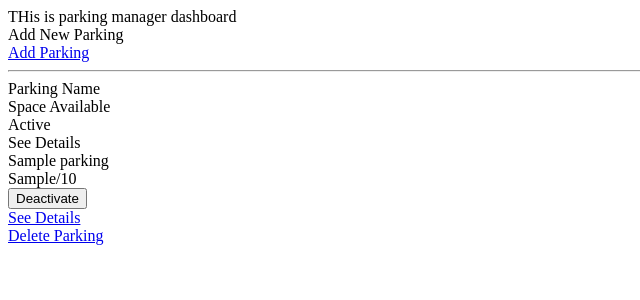
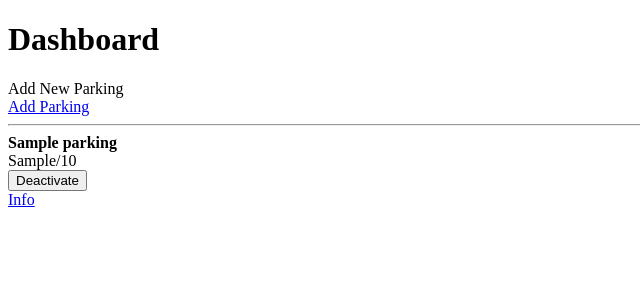
Before and after one commit to PhilMele/M4Project, a Django app: template parking_management/templates/dashboard/parking_manager_dashboard.html in a window 1280 px wide. Shown: the top 300 px of the page, without its empty margins (0-640 px from the left). Run offline with Django 5.2, Linux system fonts and the light colour scheme; the template is opened without the code that fills it: most values are stand-ins (such as "Sample title", 1, 10 or a date in 2020).

Commit message:
Add initial design for parking_manager_dashboard.html

```diff
--- a/parking_management/templates/dashboard/parking_manager_dashboard.html
+++ b/parking_management/templates/dashboard/parking_manager_dashboard.html
@@ -2,7 +2,7 @@
 {%load static %}
 
 {%block content%}
-THis is parking manager dashboard
+<h1>Dashboard</h1>
 
 <!-- Create / Edit / Delete Parking -->
 <div class="create-parking-div">
@@ -18,16 +18,12 @@ THis is parking manager dashboard
 
 <!-- Parking Dashboard -->
 <div class="manager-dashboard">
-    <div class="row">
-        <div class="col">Parking Name</div>
-        <div class="col">Space Available</div>
-        <div class="col">Active</div>
-        <div class="col">See Details</div>
-    </div>
     <!-- Loop through parking id -->
     {% for item in parking_space_data %}
     <div class="row">
-        <div class="col">{{ item.parking.name }}</div>
+        <div class="col"><b>{{ item.parking.name }}</b></div>
+    </div>
+    <div class="row">
         <div class="col">{{ item.spaces_used }}/{{item.parking.max_capacity}}</div>
         <div class="col">
             {% if item.parking.active %}
@@ -47,12 +43,7 @@ THis is parking manager dashboard
             {%endif%}
         </div>
         <div class="col">
-            <a class="btn button-2" href="{% url 'parking-info' parking_id=item.parking.id %}">See Details</a>
-        </div>
-    </div>
-    <div class="row">
-        <div class="col">
-            <a class="btn button-3" href="{% url 'delete-parking' parking_id=item.parking.id %}">Delete Parking</a>
+            <a class="btn button-2" href="{% url 'parking-info' parking_id=item.parking.id %}">Info</a>
         </div>
     </div>
     {% endfor %}
--- a/parking_management/templates/parking_info/parking_info.html
+++ b/parking_management/templates/parking_info/parking_info.html
@@ -75,6 +75,10 @@
     </div>
 
 </div>
+<!-- Delete Parking -->
+<div class="row center">
+    <a class="btn button-3" href="{% url 'delete-parking' parking_id=parking.id %}">Delete Parking</a>
+</div>
 
 <!-- Parking Rates -->
 <div class="container">
--- a/parking_management/views.py
+++ b/parking_management/views.py
@@ -19,7 +19,7 @@ def parking_manager_dashboard(request):
     if not is_parking_manager(request):
         return redirect('home')
 
-    user_parking_list = Parking.objects.filter(user = request.user.userprofile)
+    user_parking_list = Parking.objects.filter(user = request.user.userprofile).order_by('name')
 
     # calculates parking capacity
     parking_space_data =[]
```
